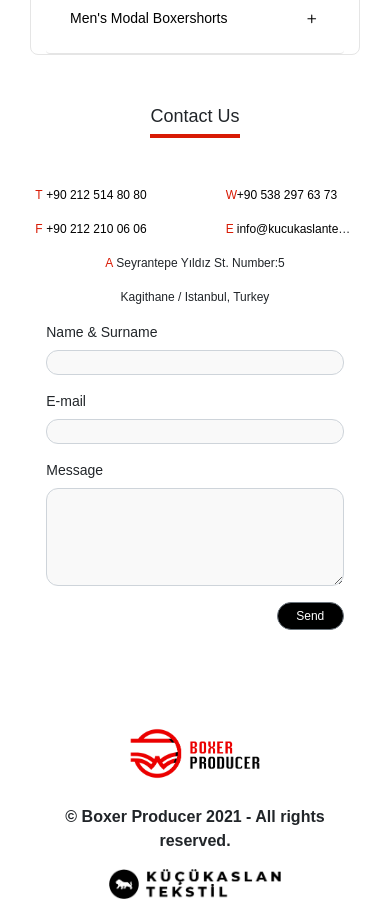
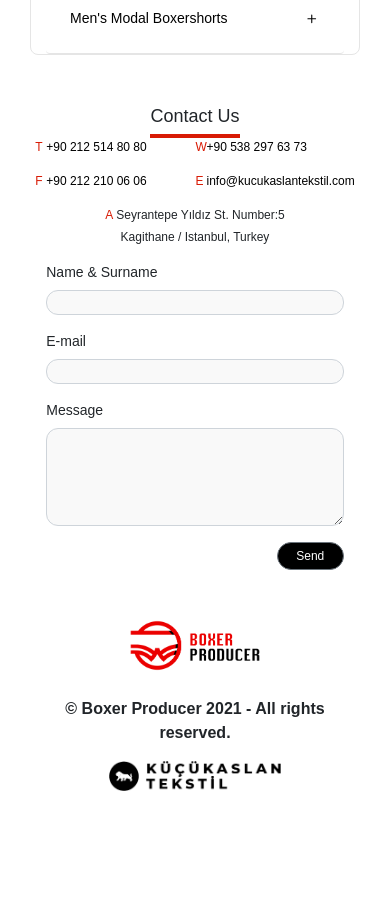
Before and after one commit to Sezer-dev/Boxer-Producer, a Nuxt app: page / in a window 390 px wide. Shown: the part 1660-2567 px from the top of the page. After the commit the page ends 2459 px from the top, so only its background shows below. Built offline with nearby package versions, Linux system fonts and the light colour scheme.

Commit message:
Responsive styling

```diff
--- a/components/Contact.vue
+++ b/components/Contact.vue
@@ -8,39 +8,87 @@
         </div>
       </div>
     </div>
-    <div class="row d-flex justify-content-center my-5">
+    <div class="row d-flex justify-content-center mb-md-5">
       <div
         class="col-11 d-md-flex flex-md-row justify-content-md-between align-items-md-center"
       >
-        <div class="col-md-7 col-12 pr-md-5 px-1">
+        <div class="col-md-7 col-12 pr-md-5 px-1 min-xs-screen">
           <div class="d-flex justify-content-between">
+            <div>
               <div class="text-container">
-              <p class="contact-text text-nowrap">
+                <p class="contact-text">
                   <a href="tel:+902125148090"
                     ><span class="contact-icon">T</span>+90 212 514 80 80
                   </a>
                 </p>
               </div>
-            <div class="text-container text-nowrap">
+              <div class="text-container">
+                <p class="contact-text">
+                  <a href="tel:902122100606">
+                    <span class="contact-icon">F</span>+90 212 210 06 06
+                  </a>
+                </p>
+              </div>
+            </div>
+            <div>
+              <div class="text-container">
                 <p class="contact-text">
                   <a href="tel:+905382976373">
                     <span class="contact-icon">W</span>+90 538 297 63 73
                   </a>
                 </p>
               </div>
+              <div class="text-container">
+                <p class="contact-text">
+                  <a href="mailto:info@kucukaslantekstil.com">
+                    <span class="contact-icon">E</span
+                    >info@kucukaslantekstil.com
+                  </a>
+                </p>
               </div>
-          <div class="d-flex justify-content-between pb-md-5">
+            </div>
+          </div>
+          <div
+            class="d-flex flex-column align-items-center align-items-md-start pt-md-5"
+          >
+            <p class="contact-text mb-1 mb-md-3">
+              <span class="contact-icon d-inline-block">A</span>Seyrantepe
+              Yıldız St. Number:5
+            </p>
+            <p class="contact-text">Kagithane / Istanbul, Turkey</p>
+          </div>
+        </div>
+        <div class="col-md-7 col-12 pr-md-5 px-1 my-4 max-xs-screen d-none">
+          <div>
+            <div>
               <div class="text-container">
-              <p class="contact-text text-nowrap">
+                <p class="contact-text">
+                  <a href="tel:+902125148090"
+                    ><span class="contact-icon">T</span>+90 212 514 80 80
+                  </a>
+                </p>
+              </div>
+              <div class="text-container">
+                <p class="contact-text">
                   <a href="tel:902122100606">
                     <span class="contact-icon">F</span>+90 212 210 06 06
                   </a>
                 </p>
               </div>
+            </div>
+            <div>
               <div class="text-container">
-              <p class="contact-text text-nowrap text-truncate">
+                <p class="contact-text">
+                  <a href="tel:+905382976373">
+                    <span class="contact-icon">W</span>+90 538 297 63 73
+                  </a>
+                </p>
+              </div>
+              <div class="text-container">
+                <p class="contact-text">
                   <a href="mailto:info@kucukaslantekstil.com">
-                  <span class="contact-icon">E</span>info@kucukaslantekstil.com
+                    <span class="contact-icon">E</span
+                    >info@kucukaslantekstil.com
                   </a>
                 </p>
               </div>
@@ -48,11 +96,12 @@
             <div
               class="d-flex flex-column align-items-center align-items-md-start pt-md-5"
             >
-            <p class="contact-text">
+              <p class="contact-text mb-1">
                 <span class="contact-icon d-inline-block">A</span>Seyrantepe
                 Yıldız St. Number:5
               </p>
               <p class="contact-text">Kagithane / Istanbul, Turkey</p>
+            </div>
           </div>
         </div>
         <div class="col-md-5 col-12">
@@ -131,9 +180,6 @@ export default {
   border-bottom: 4px solid #d81a04;
   display: block;
 }
-.text-container {
-  width: 240px;
-}
 .contact-text {
   font-size: 18px;
 }
@@ -163,6 +209,15 @@ export default {
 .form-input {
   font-size: 24px;
 }
+@media screen and (max-width: 375px) {
+  .min-xs-screen {
+    display: none !important;
+  }
+  .max-xs-screen {
+    display: flex !important;
+    justify-content: center !important;
+  }
+}
 @media screen and (max-width: 768px) {
   .input-submit-button {
     font-size: 12px;
@@ -187,8 +242,5 @@ export default {
   .contact-header {
     font-size: 18px;
   }
-  .text-container {
-    width: 129px;
-  }
 }
 </style>
```
Lines whose indentation alone changed are shown as unchanged.
